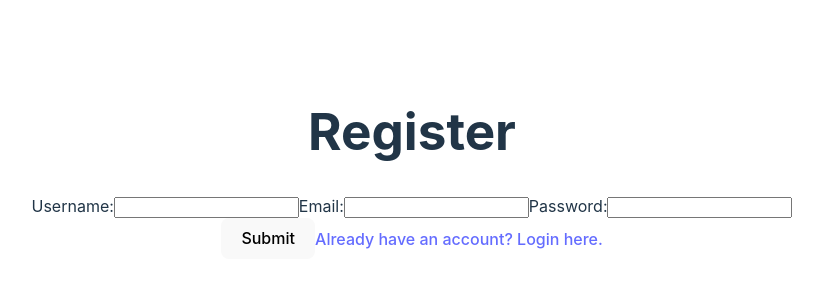
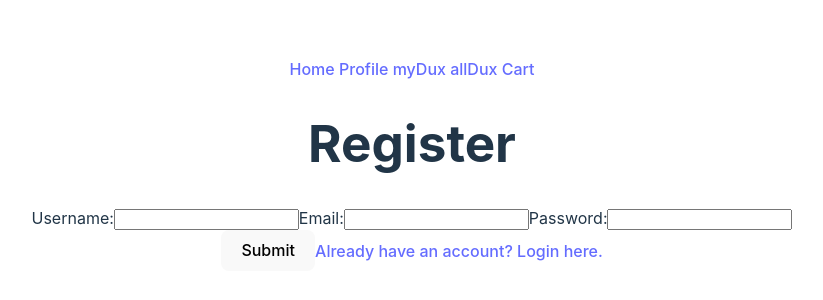
Before and after one commit to 2014-JavaFS/Dux-FrontEnd, a React (Vite) app in the folder dux-frontend/: page /users/register in a window 1280 px wide. Shown: the part 236-536 px from the top of the page, without its empty margins (228-1051 px from the left). Built offline with nearby package versions, Linux system fonts and the light colour scheme.

Commit message:
got navbar to work more like an actual navbar, but it still didnt fix what i wanted it to

```diff
--- a/dux-frontend/src/App.tsx
+++ b/dux-frontend/src/App.tsx
@@ -52,7 +52,6 @@ function App() {
   return (
     <>
       <UserContext.Provider value={{ user, userLogin, userLogout }}>
-        <Navbar></Navbar>
         <table>
           <tbody>
             <tr>
@@ -82,13 +81,13 @@ function App() {
             </tr>
           </tbody>
         </table>
-        <DuckList />
         <div>
           <LoginBox></LoginBox>
         </div>
         <div>
           <GetCart />
         </div>
+        <DuckList />
       </UserContext.Provider>
     </>
   );
--- a/dux-frontend/src/components/navbar.tsx
+++ b/dux-frontend/src/components/navbar.tsx
@@ -1,18 +1,20 @@
 // navigation bar to be displayed on certain pages (tbd)
 
 // main page (logo), user profile, ducks, cart (icon)
-import { NavLink } from "react-router-dom";
+import { Link, NavLink, Outlet } from "react-router-dom";
 
-export default function Navbar(){
-    return(
-        <>
-            <nav>
-                <NavLink to='/'>Home</NavLink>
-                <NavLink to={`/users/profile`}>Profile</NavLink>
-                <NavLink to={`/users/inventory`}>myDux</NavLink>
-                <NavLink to={`/ducks`}>allDux</NavLink>
-                <NavLink to='/users/cart'>Cart</NavLink>
-            </nav>
-        </>
-    );
+export default function Navbar() {
+  return (
+    <>
+      <nav>
+        <Link to={"/"}>Home </Link>
+        <Link to={"/users/profile"}>Profile </Link>
+        <Link to={"/users/inventory"}>myDux </Link>
+        <Link to={"/ducks"}>allDux </Link>
+        <Link to={"/cart"}>Cart </Link>
+      </nav>
+
+      <Outlet />
+    </>
+  );
 }
--- a/dux-frontend/src/main.tsx
+++ b/dux-frontend/src/main.tsx
@@ -3,9 +3,12 @@ import ReactDOM from "react-dom/client";
 import { BrowserRouter, Route, Routes } from "react-router-dom";
 import App from "./App.tsx";
 import DuckList from "./components/duck-list.tsx";
-import Register from './components/register.tsx';
-import User from './components/user-info.tsx';
+import Register from "./components/register.tsx";
+import User from "./components/user-info.tsx";
 import "./index.css";
+import Cart from "./pages/Cart.tsx";
+import Navbar from "./components/navbar.tsx";
+import LoginBox from "./components/login.tsx";
 
 {
   //19 is hardcoded. 23 is hardcoded
@@ -14,12 +17,15 @@ ReactDOM.createRoot(document.getElementById("root")!).render(
   <React.StrictMode>
     <BrowserRouter>
       <Routes>
-        <Route path='/' element={<App />} />
-        <Route path='/users/profile' element={<User username='user1'/>} />
-        <Route path='/users/inventory' />
-        <Route path="/ducks" element={<DuckList />} />
-        <Route path='/users/register' element={<Register />} />
-        <Route path="/cart" />
+        <Route path="/" element={<Navbar />}>
+          <Route index element={<App />} />
+          <Route path="login" element={<LoginBox />} />
+          <Route path="users/profile" element={<User username="user1" />} />
+          <Route path="users/inventory" />
+          <Route path="ducks" element={<DuckList />} />
+          <Route path="users/register" element={<Register />} />
+          <Route path="cart" element={<Cart />} />
+        </Route>
       </Routes>
     </BrowserRouter>
   </React.StrictMode>
```
